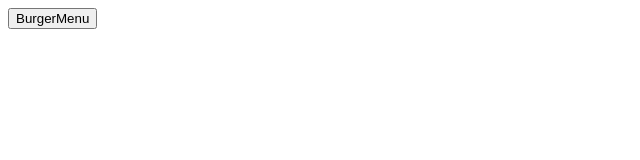
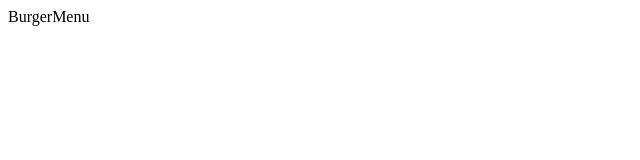
Before and after one commit to QuentinJoanon/VictoryZone-Front, a Next.js app: page / in a window 1280 px wide. Shown: the top 160 px of the page, without its empty margins (0-640 px from the left). Built offline with nearby package versions, Linux system fonts and the light colour scheme.

Commit message:
feat: add toggle for burger menu

```diff
--- a/src/app/components/header.tsx
+++ b/src/app/components/header.tsx
@@ -1,13 +1,27 @@
 'use client';
 
+import { useState } from 'react';
+
 export default function Header() {
+  const [navOpen, setNavOpen] = useState(false);
+  const handleToggle = () => setNavOpen(!navOpen);
+
   return (
     <header>
       <div>
         {/*           <img src="" alt="logo" srcset="" /> */}
-        <button>BurgerMenu</button>
+        <div
+          className={navOpen ? 'burger-menu__cross' : 'burger-menu__line'}
+          onClick={handleToggle}
+        >
+          {' '}
+          {/* toggle class for switch icon burger to cross */}
+          BurgerMenu
+        </div>
       </div>
-      <div className="header-menu hidden">
+      <div className={navOpen ? 'header-menu' : 'header-menu hidden'}>
+        {' '}
+        {/* toggle class for hide menu */}
         <ul>
           <li>Team</li>
           <li>Articles</li>
```
